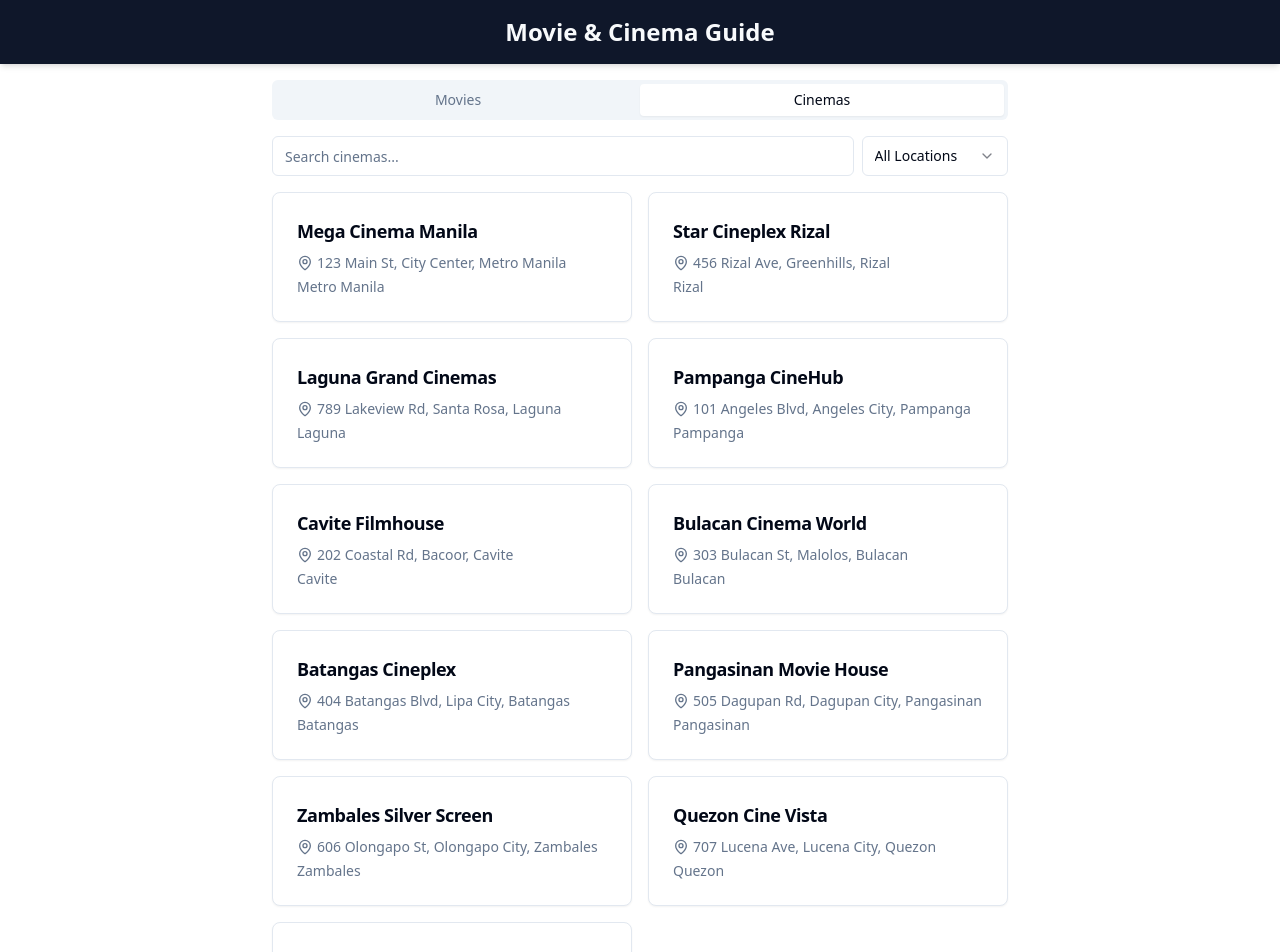
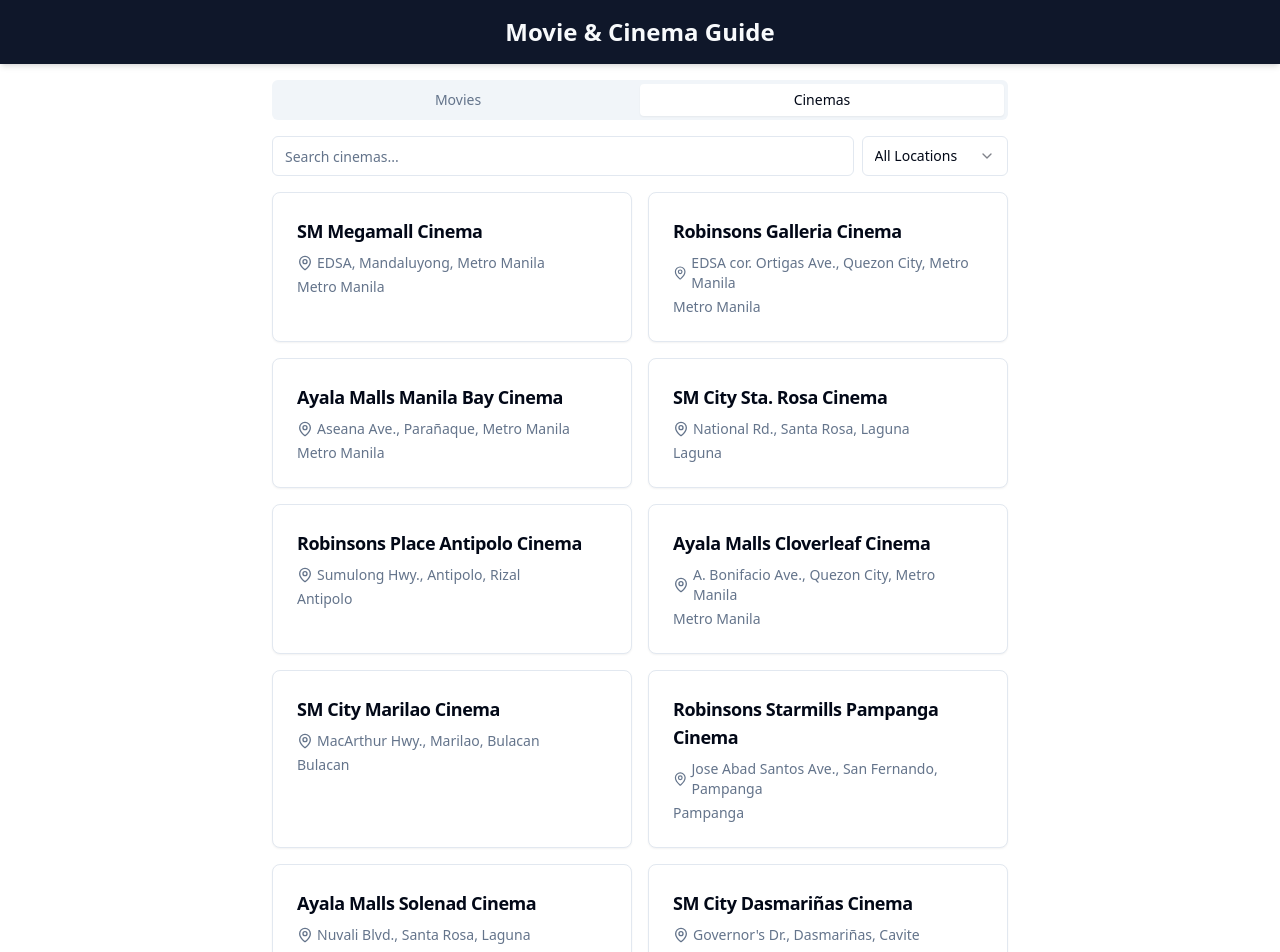
Before and after one commit to emercruzph-dev/curious-tamarin-app1, a React (Vite) app: page /cinemas in a window 1280 px wide. Shown: the top 952 px of the page. Built offline with nearby package versions, Linux system fonts and the light colour scheme.

Commit message:
[dyad] Updated mock data with specific locations and cinema chains - wrote 1 file(s)

```diff
--- a/src/data/mockData.ts
+++ b/src/data/mockData.ts
@@ -2,16 +2,11 @@ import { format } from "date-fns";
 
 export type Location =
   | "Metro Manila"
-  | "Rizal"
   | "Laguna"
+  | "Antipolo"
+  | "Bulacan"
   | "Pampanga"
-  | "Cavite"
-  | "Bulacan"
-  | "Batangas"
-  | "Pangasinan"
-  | "Zambales"
-  | "Quezon"
-  | "Baguio";
+  | "Cavite";
 
 export interface Showtime {
   time: string; // e.g., "10:00 AM", "01:30 PM"
@@ -46,16 +41,11 @@ export interface Cinema {
 
 export const locations: Location[] = [
   "Metro Manila",
-  "Rizal",
   "Laguna",
+  "Antipolo",
+  "Bulacan",
   "Pampanga",
   "Cavite",
-  "Bulacan",
-  "Batangas",
-  "Pangasinan",
-  "Zambales",
-  "Quezon",
-  "Baguio",
 ];
 
 export const mockMovies: Movie[] = [
@@ -134,10 +124,10 @@ export const mockMovies: Movie[] = [
 export const mockCinemas: Cinema[] = [
   {
     id: "c1",
-    name: "Mega Cinema Manila",
+    name: "SM Megamall Cinema",
     location: "Metro Manila",
-    address: "123 Main St, City Center, Metro Manila",
-    contact: "(02) 8123-4567",
+    address: "EDSA, Mandaluyong, Metro Manila",
+    contact: "(02) 8633-5041",
     moviesPlaying: [
       {
         movieId: "m1",
@@ -162,10 +152,10 @@ export const mockCinemas: Cinema[] = [
   },
   {
     id: "c2",
-    name: "Star Cineplex Rizal",
-    location: "Rizal",
-    address: "456 Rizal Ave, Greenhills, Rizal",
-    contact: "(02) 8987-6543",
+    name: "Robinsons Galleria Cinema",
+    location: "Metro Manila",
+    address: "EDSA cor. Ortigas Ave., Quezon City, Metro Manila",
+    contact: "(02) 8631-8000",
     moviesPlaying: [
       {
         movieId: "m1",
@@ -188,10 +178,10 @@ export const mockCinemas: Cinema[] = [
   },
   {
     id: "c3",
-    name: "Laguna Grand Cinemas",
-    location: "Laguna",
-    address: "789 Lakeview Rd, Santa Rosa, Laguna",
-    contact: "(049) 555-1234",
+    name: "Ayala Malls Manila Bay Cinema",
+    location: "Metro Manila",
+    address: "Aseana Ave., Parañaque, Metro Manila",
+    contact: "(02) 7759-8000",
     moviesPlaying: [
       {
         movieId: "m2",
@@ -213,10 +203,10 @@ export const mockCinemas: Cinema[] = [
   },
   {
     id: "c4",
-    name: "Pampanga CineHub",
-    location: "Pampanga",
-    address: "101 Angeles Blvd, Angeles City, Pampanga",
-    contact: "(045) 666-7890",
+    name: "SM City Sta. Rosa Cinema",
+    location: "Laguna",
+    address: "National Rd., Santa Rosa, Laguna",
+    contact: "(049) 534-0400",
     moviesPlaying: [
       {
         movieId: "m1",
@@ -239,10 +229,10 @@ export const mockCinemas: Cinema[] = [
   },
   {
     id: "c5",
-    name: "Cavite Filmhouse",
-    location: "Cavite",
-    address: "202 Coastal Rd, Bacoor, Cavite",
-    contact: "(046) 777-1122",
+    name: "Robinsons Place Antipolo Cinema",
+    location: "Antipolo",
+    address: "Sumulong Hwy., Antipolo, Rizal",
+    contact: "(02) 8650-3000",
     moviesPlaying: [
       {
         movieId: "m3",
@@ -264,10 +254,10 @@ export const mockCinemas: Cinema[] = [
   },
   {
     id: "c6",
-    name: "Bulacan Cinema World",
-    location: "Bulacan",
-    address: "303 Bulacan St, Malolos, Bulacan",
-    contact: "(044) 888-3344",
+    name: "Ayala Malls Cloverleaf Cinema",
+    location: "Metro Manila",
+    address: "A. Bonifacio Ave., Quezon City, Metro Manila",
+    contact: "(02) 7759-8000",
     moviesPlaying: [
       {
         movieId: "m1",
@@ -281,10 +271,10 @@ export const mockCinemas: Cinema[] = [
   },
   {
     id: "c7",
-    name: "Batangas Cineplex",
-    location: "Batangas",
-    address: "404 Batangas Blvd, Lipa City, Batangas",
-    contact: "(043) 999-5566",
+    name: "SM City Marilao Cinema",
+    location: "Bulacan",
+    address: "MacArthur Hwy., Marilao, Bulacan",
+    contact: "(044) 933-2000",
     moviesPlaying: [
       {
         movieId: "m2",
@@ -298,10 +288,10 @@ export const mockCinemas: Cinema[] = [
   },
   {
     id: "c8",
-    name: "Pangasinan Movie House",
-    location: "Pangasinan",
-    address: "505 Dagupan Rd, Dagupan City, Pangasinan",
-    contact: "(075) 111-7788",
+    name: "Robinsons Starmills Pampanga Cinema",
+    location: "Pampanga",
+    address: "Jose Abad Santos Ave., San Fernando, Pampanga",
+    contact: "(045) 875-1000",
     moviesPlaying: [
       {
         movieId: "m3",
@@ -315,10 +305,10 @@ export const mockCinemas: Cinema[] = [
   },
   {
     id: "c9",
-    name: "Zambales Silver Screen",
-    location: "Zambales",
-    address: "606 Olongapo St, Olongapo City, Zambales",
-    contact: "(047) 222-9900",
+    name: "Ayala Malls Solenad Cinema",
+    location: "Laguna",
+    address: "Nuvali Blvd., Santa Rosa, Laguna",
+    contact: "(049) 544-5000",
     moviesPlaying: [
       {
         movieId: "m4",
@@ -332,10 +322,10 @@ export const mockCinemas: Cinema[] = [
   },
   {
     id: "c10",
-    name: "Quezon Cine Vista",
-    location: "Quezon",
-    address: "707 Lucena Ave, Lucena City, Quezon",
-    contact: "(042) 333-1122",
+    name: "SM City Dasmariñas Cinema",
+    location: "Cavite",
+    address: "Governor's Dr., Dasmariñas, Cavite",
+    contact: "(046) 416-0000",
     moviesPlaying: [
       {
         movieId: "m5",
@@ -349,10 +339,10 @@ export const mockCinemas: Cinema[] = [
   },
   {
     id: "c11",
-    name: "Baguio Peak Cinemas",
-    location: "Baguio",
-    address: "808 Session Rd, Baguio City, Baguio",
-    contact: "(074) 444-3344",
+    name: "Robinsons Place Gen. Trias Cinema",
+    location: "Cavite",
+    address: "Arnaldo Hwy., General Trias, Cavite",
+    contact: "(046) 437-0000",
     moviesPlaying: [
       {
         movieId: "m1",
```
